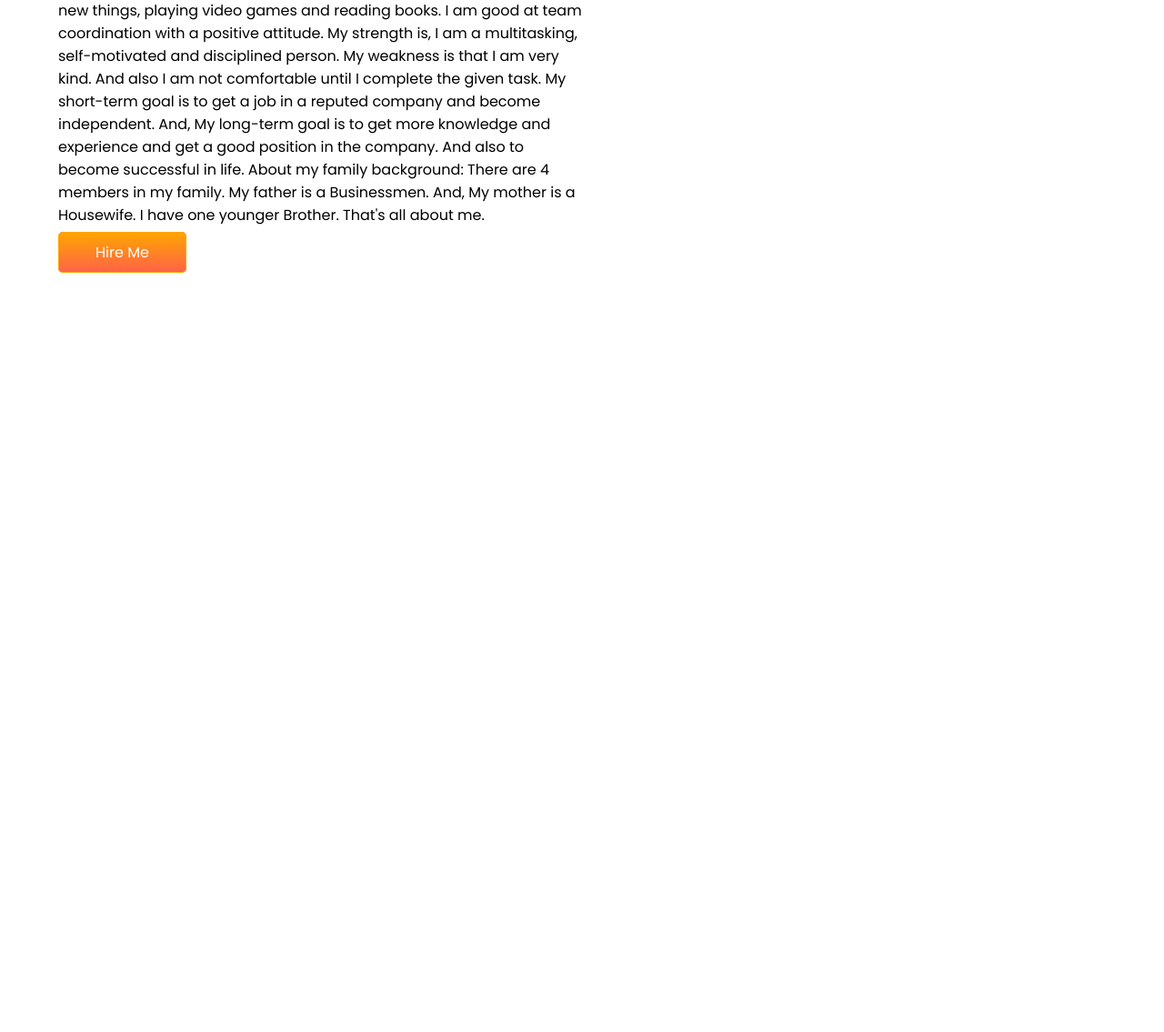
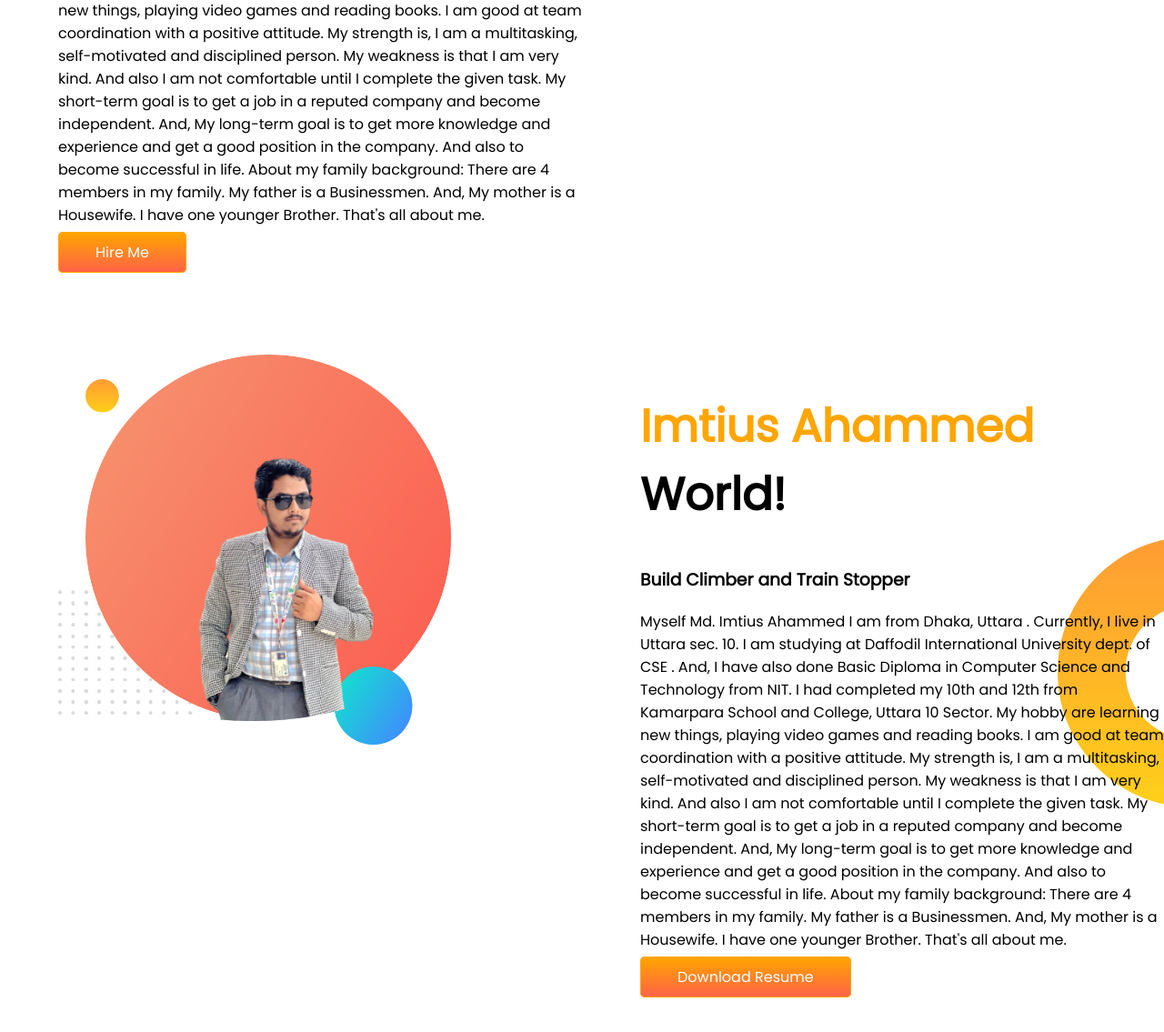
Before and after one commit to Imtius-Ahammed/developer-portfolio, a plain HTML site: page index.html in a window 1280 px wide. Shown: the part 523-1658 px from the top of the page at 91% size. Before the commit the page ends 823 px from the top, so only its background shows below. Drawn offline with Linux system fonts and the light colour scheme.

Commit message:
add image

```diff
--- a/index.html
+++ b/index.html
@@ -33,6 +33,28 @@
     </div>
   </section>
 
+  <section class="middle-banner">
+    <div class="half-width">
+      <img src="showOff/my-bg.png" alt="">
+    </div>
+
+    <div class="half-width">
+
+      <h1> <span class="orange-color">Imtius Ahammed</span>  World!</h1>
+      <h3>Build Climber and Train Stopper</h3>
+      <p>Myself Md. Imtius Ahammed  I am from Dhaka, Uttara . Currently, I live in Uttara  sec. 10. I am studying at Daffodil International University  dept. of CSE . And, I have also done  Basic Diploma in Computer Science and Technology from NIT. I had completed my 10th and 12th from Kamarpara School and College, Uttara 10 Sector. My hobby are learning new things, playing video games and reading books. I am good at team coordination with a positive attitude.
+
+        My strength is, I am a multitasking, self-motivated and disciplined person. My weakness is that I am very kind. And also I am not comfortable until I complete the given task. My short-term goal is to get a job in a reputed company and become independent. And, My long-term goal is to get more knowledge and experience and get a good position in the company. And also to become successful in life.
+
+        About my family background:
+
+        There are 4 members in my family. My father is a Businessmen. And, My mother is a Housewife. I have one younger Brother. That's all about me.
+        </p>
+        <a class="link-btn" target="_blank" href="#">Download Resume</a>
+
+    </div>
+  </section>
+
 
 
 </body>
--- a/style.css
+++ b/style.css
@@ -10,6 +10,7 @@ h1{
 }
 section{
   display: flex;
+  margin-bottom: 100px;
 }
 .half-width{
  width: 50%;
@@ -32,3 +33,9 @@ section{
   background-repeat: no-repeat;
 
 }
+
+.middle-banner{
+  background-image: url(images/dream-bg.png);
+  background-repeat: no-repeat;
+  background-position: right;
+}
```
